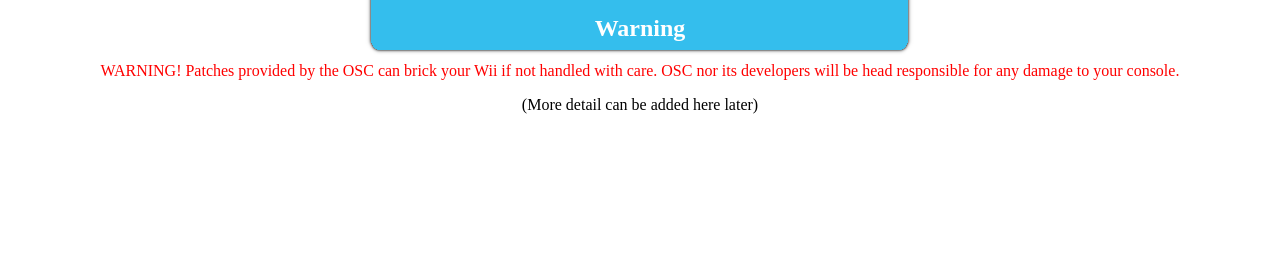
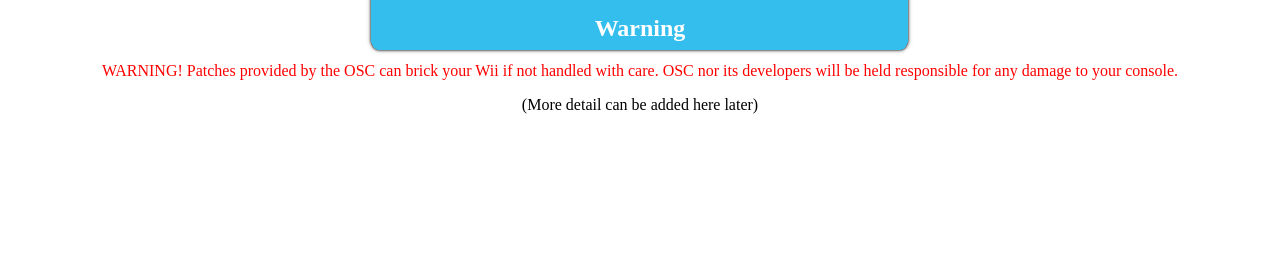
Before and after one commit to TheTechRobo/ShopChannel, a PHP site: page /patches/list_warn.php in a window 1280 px wide. Shown: the top 254 px of the page. Run offline with PHP 8.4, Linux system fonts and the light colour scheme.

Commit message:
Spelling Mistake
Made a spelling mistake in the warning message

```diff
--- a/public_html/patches/list_warn.php
+++ b/public_html/patches/list_warn.php
@@ -16,7 +16,7 @@
 
 	<!--Warning text-->
 	<p class="warning" id="fadeineffect">WARNING! Patches provided by the OSC can
-	brick your Wii if not handled with care. OSC nor its developers will be head
+	brick your Wii if not handled with care. OSC nor its developers will be held
 	responsible for any damage to your console.</p>
 
 	<p id="fadeineffect">(More detail can be added here later)</p>
```
